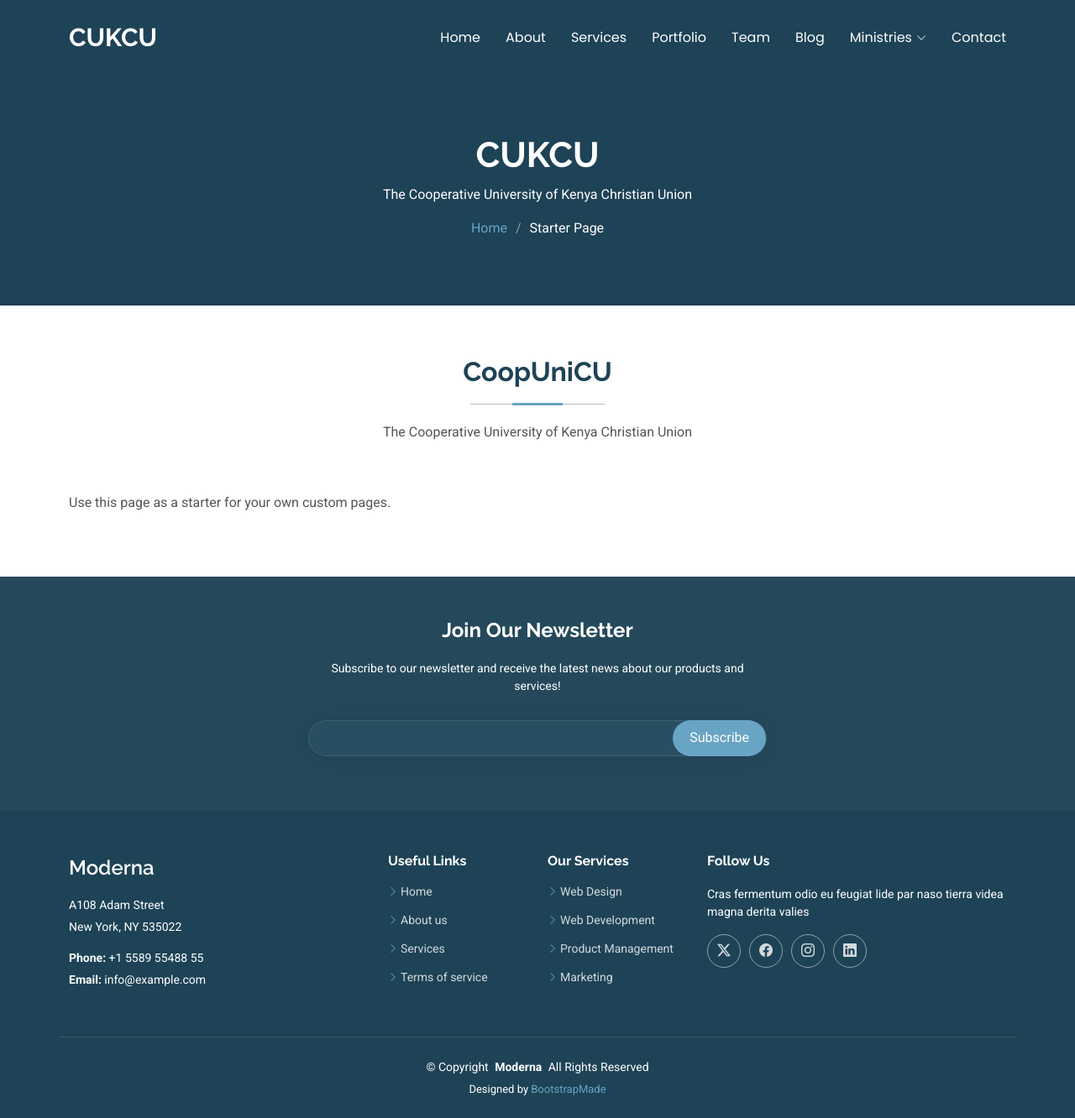
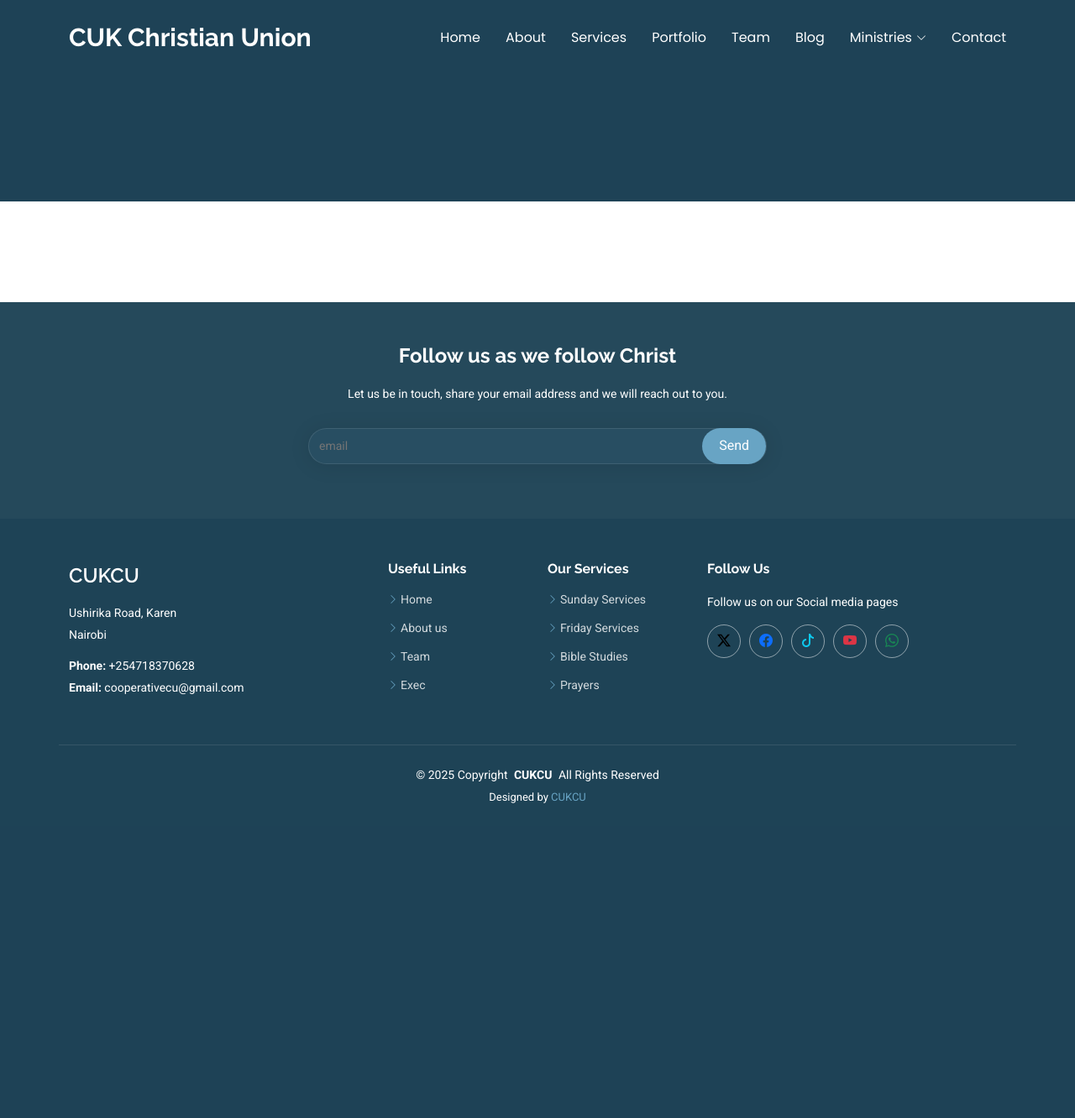
Before and after one commit to Cptzeph23/CUKCU, a Django app: page /starter/ in a window 1280 px wide. Shown: the whole page at 84% size. After the commit the page ends 957 px from the top, so only its background shows below. Run offline with Django 5.2, Linux system fonts and the light colour scheme; some libraries are stand-ins or nearby versions.

Commit message:
Initial Commit

```diff
--- a/templates/starter-page.html
+++ b/templates/starter-page.html
@@ -10,7 +10,7 @@
     {% load static %}
 
   <!-- Favicons -->
-  <link href="{% static 'assets/img/favicon.png' %}" rel="icon">
+  <link href="{% static 'assets/img/CUKCU logo.jpeg' %}" rel="icon">
   <link href="{% static 'assets/img/apple-touch-icon.png' %}" rel="apple-touch-icon">
 
   <!-- Fonts -->
@@ -28,13 +28,6 @@
   <!-- Main CSS File -->
   <link href="{% static 'assets/css/main.css' %}" rel="stylesheet">
 
-  <!-- =======================================================
-  * Template Name: Moderna
-  * Template URL: https://bootstrapmade.com/free-bootstrap-template-corporate-moderna/
-  * Updated: Aug 07 2024 with Bootstrap v5.3.3
-  * Author: BootstrapMade.com
-  * License: https://bootstrapmade.com/license/
-  ======================================================== -->
 </head>
 
 <body class="starter-page-page">
@@ -43,9 +36,8 @@
     <div class="container-fluid container-xl position-relative d-flex align-items-center justify-content-between">
 
       <a href="index.html" class="logo d-flex align-items-center">
-        <!-- Uncomment the line below if you also wish to use an image logo -->
-        <!-- <img src="assets/img/logo.png" alt=""> -->
-        <h1 class="sitename">CUKCU</h1>
+
+        <h1 class="sitename">CUK Christian Union</h1>
       </a>
 
       <nav id="navmenu" class="navmenu">
@@ -64,14 +56,26 @@
                   <li><a href="#">Prayer Docket</a></li>
                   <li><a href="#">Worship Docket</a></li>
                   <li><a href="#">Bible Study Docket</a></li>
-                  <li><a href="#">Ushering Docket</a></li>
-                  <li><a href="#">Discipleship</a></li>
+                  <li><a href="#">Discipleship Docket</a></li>
+                  <li><a href="#">SWEM Docket</a></li>
+                    <li><a href="#">Discipleship</a></li>
+                    <li><a href="#">CREAM Docket</a></li>
+                    <li><a href="#">ICT Docket</a></li>
 
                 </ul>
               </li>
               <li><a href="#">Advocacy Ministry</a></li>
               <li><a href="#">Children Ministry</a></li>
-              <li><a href="#">Dropdown 4</a></li>
+              <li><a href="#">Ushering</a></li>
+                <li><a href="#">Gentlemen</a></li>
+                <li><a href="#">Ladies Ministry</a></li>
+                <li><a href="#">Library Ministry</a></li>
+                <li><a href="#">Choir</a></li>
+                <li><a href="#">P & W</a></li>
+                <li><a href="#">Hospitality and Catering</a></li>
+                <li><a href="#">Drama</a></li>
+                <li><a href="#">Decor</a></li>
+                <li><a href="#">Primary and High school</a></li>
             </ul>
           </li>
           <li><a href="contact.html">Contact</a></li>
@@ -86,30 +90,14 @@
 
     <!-- Page Title -->
     <div class="page-title dark-background">
-      <div class="container position-relative">
-        <h1>CUKCU</h1>
-        <p>The Cooperative University of Kenya Christian Union</p>
-        <nav class="breadcrumbs">
-          <ol>
-            <li><a href="index.html">Home</a></li>
-            <li class="current">Starter Page</li>
-          </ol>
-        </nav>
-      </div>
+
     </div><!-- End Page Title -->
 
     <!-- Starter Section -->
     <section id="starter-section" class="starter-section section">
 
       <!-- Section Title -->
-      <div class="container section-title" data-aos="fade-up">
-        <h2>CoopUniCU</h2>
-        <p>The Cooperative University of Kenya Christian Union</p>
-      </div><!-- End Section Title -->
 
-      <div class="container" data-aos="fade-up">
-        <p>Use this page as a starter for your own custom pages.</p>
-      </div>
 
     </section><!-- /Starter Section -->
 
@@ -121,13 +109,13 @@
       <div class="container">
         <div class="row justify-content-center text-center">
           <div class="col-lg-6">
-            <h4>Join Our Newsletter</h4>
-            <p>Subscribe to our newsletter and receive the latest news about our products and services!</p>
+            <h4>Follow us as we follow Christ</h4>
+            <p>Let us be in touch, share your email address and we will reach out to you.</p>
             <form action="forms/newsletter.php" method="post" class="php-email-form">
-              <div class="newsletter-form"><input type="email" name="email"><input type="submit" value="Subscribe"></div>
+              <div class="newsletter-form"><input type="email" name="email" placeholder="email"><input type="submit" value="Send"></div>
               <div class="loading">Loading</div>
               <div class="error-message"></div>
-              <div class="sent-message">Your subscription request has been sent. Thank you!</div>
+              <div class="sent-message">Your email has been sent, you will receive a followed response. Thank you</div>
             </form>
           </div>
         </div>
@@ -138,13 +126,13 @@
       <div class="row gy-4">
         <div class="col-lg-4 col-md-6 footer-about">
           <a href="index.html" class="d-flex align-items-center">
-            <span class="sitename">Moderna</span>
+            <span class="sitename">CUKCU</span>
           </a>
           <div class="footer-contact pt-3">
-            <p>A108 Adam Street</p>
-            <p>New York, NY 535022</p>
-            <p class="mt-3"><strong>Phone:</strong> <span>+1 5589 55488 55</span></p>
-            <p><strong>Email:</strong> <span>info@example.com</span></p>
+            <p>Ushirika Road, Karen</p>
+            <p>Nairobi</p>
+            <p class="mt-3"><strong>Phone:</strong> <span>+254718370628</span></p>
+            <p><strong>Email:</strong> <span>cooperativecu@gmail.com</span></p>
           </div>
         </div>
 
@@ -153,29 +141,31 @@
           <ul>
             <li><i class="bi bi-chevron-right"></i> <a href="#">Home</a></li>
             <li><i class="bi bi-chevron-right"></i> <a href="#">About us</a></li>
-            <li><i class="bi bi-chevron-right"></i> <a href="#">Services</a></li>
-            <li><i class="bi bi-chevron-right"></i> <a href="#">Terms of service</a></li>
+            <li><i class="bi bi-chevron-right"></i> <a href="#">Team</a></li>
+            <li><i class="bi bi-chevron-right"></i> <a href="#">Exec</a></li>
           </ul>
         </div>
 
         <div class="col-lg-2 col-md-3 footer-links">
           <h4>Our Services</h4>
           <ul>
-            <li><i class="bi bi-chevron-right"></i> <a href="#">Web Design</a></li>
-            <li><i class="bi bi-chevron-right"></i> <a href="#">Web Development</a></li>
-            <li><i class="bi bi-chevron-right"></i> <a href="#">Product Management</a></li>
-            <li><i class="bi bi-chevron-right"></i> <a href="#">Marketing</a></li>
+            <li><i class="bi bi-chevron-right"></i> <a href="#">Sunday Services</a></li>
+            <li><i class="bi bi-chevron-right"></i> <a href="#">Friday Services</a></li>
+            <li><i class="bi bi-chevron-right"></i> <a href="#">Bible Studies</a></li>
+            <li><i class="bi bi-chevron-right"></i> <a href="#">Prayers</a></li>
           </ul>
         </div>
 
         <div class="col-lg-4 col-md-12">
           <h4>Follow Us</h4>
-          <p>Cras fermentum odio eu feugiat lide par naso tierra videa magna derita valies</p>
+          <p>Follow us on our Social media pages</p>
           <div class="social-links d-flex">
-            <a href=""><i class="bi bi-twitter-x"></i></a>
-            <a href=""><i class="bi bi-facebook"></i></a>
-            <a href=""><i class="bi bi-instagram"></i></a>
-            <a href=""><i class="bi bi-linkedin"></i></a>
+            <a href="https://x.com/CoopUniCu?mx=2 " target="_blank"><i class="bi bi-twitter-x text-black"></i></a>
+            <a href="https://www.facebook.com/CoopUniCU"target="_blank"><i class="bi bi-facebook text-primary"></i></a>
+            <a href="https://www.tiktok.com/@cooperativeuniversitycu"target="_blank"><i class="bi bi-tiktok text-info"></i></a>
+              <a href="https://www.youtube.com/@co-operativeuniversitychri7583"target="_blank"><i class="bi bi-youtube text-danger"></i></a>
+              <a href="https://wa.me/+254718370628"target="_blank"><i class="bi bi-whatsapp text-success"></i></a>
+
           </div>
         </div>
 
@@ -183,13 +173,10 @@
     </div>
 
     <div class="container copyright text-center mt-4">
-      <p>© <span>Copyright</span> <strong class="px-1 sitename">Moderna</strong> <span>All Rights Reserved</span></p>
+      <p>© <span>2025 Copyright</span> <strong class="px-1 sitename">CUKCU</strong> <span>All Rights Reserved</span></p>
       <div class="credits">
-        <!-- All the links in the footer should remain intact. -->
-        <!-- You can delete the links only if you've purchased the pro version. -->
-        <!-- Licensing information: https://bootstrapmade.com/license/ -->
-        <!-- Purchase the pro version with working PHP/AJAX contact form: [buy-url] -->
-        Designed by <a href="https://bootstrapmade.com/">BootstrapMade</a>
+
+        Designed by <a href="https://github.com/Cptzeph23/CUKCU"target="_blank">CUKCU</a>
       </div>
     </div>
 
```
Also changed, not shown: static/assets/img/CUKCU logo.jpeg (added).
